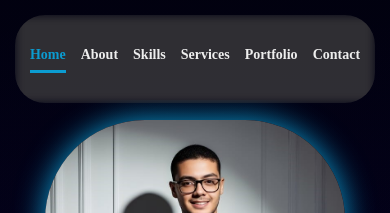
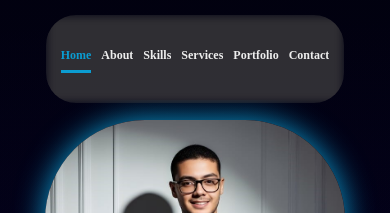
Before and after one commit to Magdy-Elbaz/my-website, a plain HTML site: page index.html in a window 390 px wide. Shown: the top 213 px of the page. Drawn offline with Linux system fonts and the light colour scheme.

Commit message:
Restore CSS styles for home page layout

```diff
--- a/css/home.css
+++ b/css/home.css
@@ -117,11 +117,11 @@ a {
 
     .navbar .container ul {
         padding: 10px;
-        gap: 15px;
+        gap: 10px;
     }
 
     .navbar .container ul li a {
-        font-size: 14px;
+        font-size: 12px;
     }
 }
 
@@ -866,4 +866,5 @@ a {
     font-weight: 900;
 }
 
+
 /* End footer */
```
